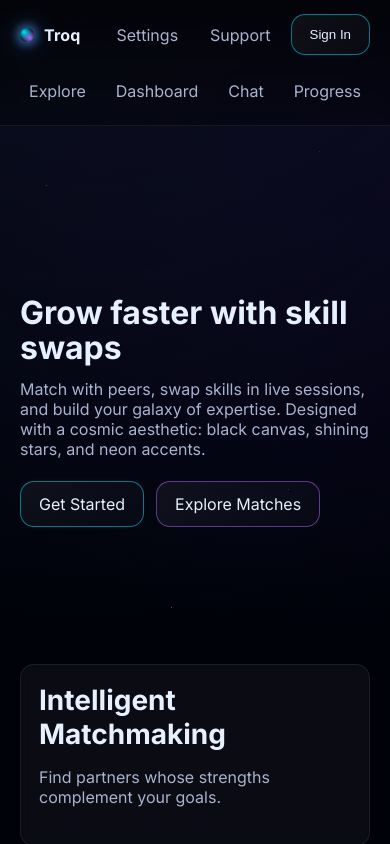
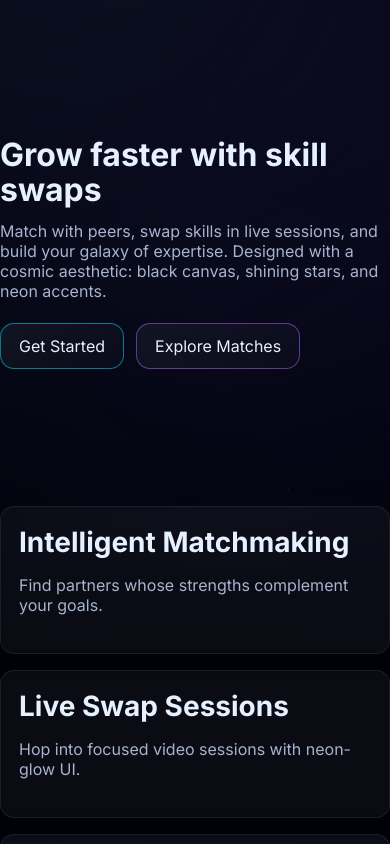
Before and after one commit to troqapp/troq, a React (Vite) app: page / in a window 390 px wide. Shown: the top 844 px of the page. Built offline with nearby package versions, Linux system fonts and the light colour scheme.

Commit message:
Replace App layout with mobile frame and TabBar
cgen-ae29fe22ad6344a9913794d9b51748ff

```diff
--- a/src/App.jsx
+++ b/src/App.jsx
@@ -1,4 +1,4 @@
-import { Routes, Route, NavLink } from 'react-router-dom'
+import { Routes, Route } from 'react-router-dom'
 import Landing from './pages/Landing.jsx'
 import Auth from './pages/Auth.jsx'
 import Dashboard from './pages/Dashboard.jsx'
@@ -9,33 +9,12 @@ import SwapSession from './pages/SwapSession.jsx'
 import Progress from './pages/Progress.jsx'
 import Settings from './pages/Settings.jsx'
 import Support from './pages/Support.jsx'
-import NeonButton from './components/NeonButton.jsx'
+import TabBar from './components/TabBar.jsx'
 
 export default function App() {
   return (
-    <div className="app-shell">
-      <header className="topbar-wrapper">
-        <div className="topbar-inner">
-          <NavLink to="/" className="brandmark" aria-label="Troq home">
-            <span className="brand-orb" />
-            <span className="brand-text">Troq</span>
-          </NavLink>
-          <nav className="primary-nav">
-            <NavLink to="/explore" className={({isActive}) => isActive ? 'nav-link active' : 'nav-link'}>Explore</NavLink>
-            <NavLink to="/dashboard" className={({isActive}) => isActive ? 'nav-link active' : 'nav-link'}>Dashboard</NavLink>
-            <NavLink to="/chat" className={({isActive}) => isActive ? 'nav-link active' : 'nav-link'}>Chat</NavLink>
-            <NavLink to="/progress" className={({isActive}) => isActive ? 'nav-link active' : 'nav-link'}>Progress</NavLink>
-          </nav>
-          <div className="topbar-actions">
-            <NavLink to="/settings" className={({isActive}) => isActive ? 'nav-link active' : 'nav-link'}>Settings</NavLink>
-            <NavLink to="/support" className={({isActive}) => isActive ? 'nav-link active' : 'nav-link'}>Support</NavLink>
-            <NavLink to="/auth">
-              <NeonButton color="teal">Sign In</NeonButton>
-            </NavLink>
-          </div>
-        </div>
-      </header>
-      <main className="page-container">
+    <div className="mobile-frame">
+      <main className="mobile-page">
         <Routes>
           <Route path="/" element={<Landing />} />
           <Route path="/auth" element={<Auth />} />
@@ -49,9 +28,7 @@ export default function App() {
           <Route path="/support" element={<Support />} />
         </Routes>
       </main>
-      <footer className="site-footer">
-        <p className="footer-copy">© {new Date().getFullYear()} Troq</p>
-      </footer>
+      <TabBar />
     </div>
   )
 }
```
